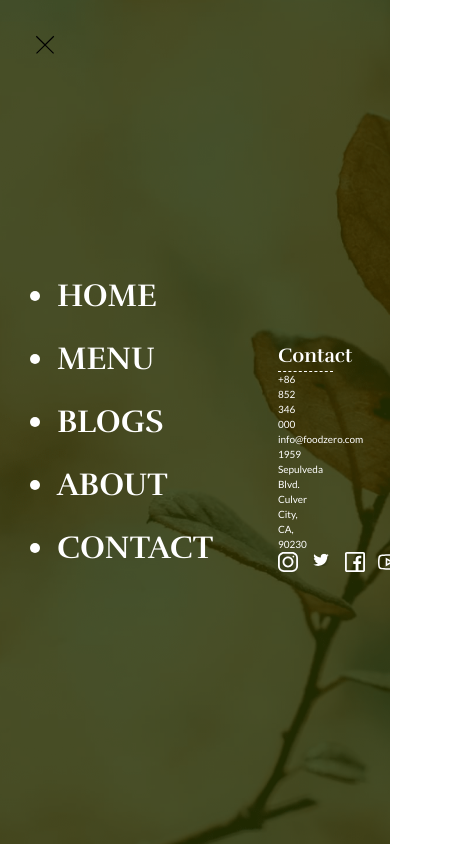
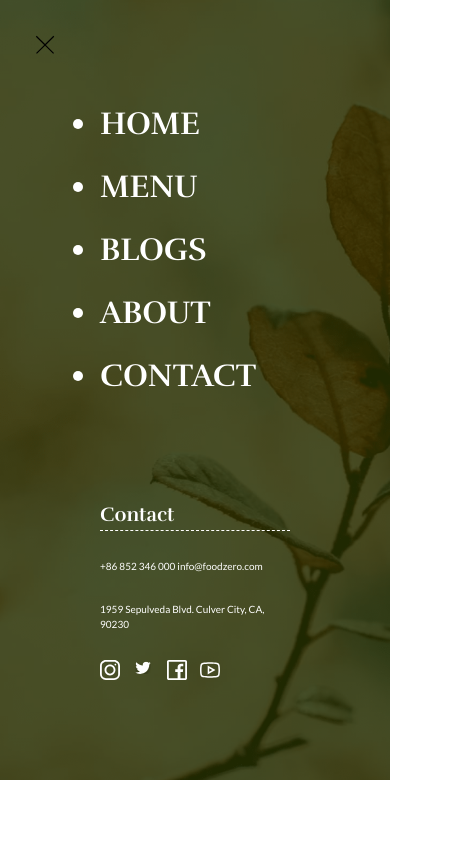
Before and after one commit to CodeDeveloper19/FoodZero-Restuarant-and-Food-Website, a React (Create React App) app: page /contact in a window 390 px wide. Both pictures are taken after a click on the button 75 px from the left and 55 px from the top of the page. Shown: the top 844 px of the page, 460 px wide, since content can reach past the window. Built offline with nearby package versions, Linux system fonts and the light colour scheme.

Commit message:
continued working on the responsiveness especially of the home page

```diff
--- a/public/index.html
+++ b/public/index.html
@@ -13,6 +13,6 @@
   </head>
   <body>
     <noscript>You need to enable JavaScript to run this app.</noscript>
-    <div class="bg-white w-full h-fit flex flex-col items-center" id="root"></div>
+    <div class="bg-white w-full h-fit flex flex-col items-center break-all microPhone:break-normal" id="root"></div>
   </body>
 </html>
--- a/src/components/Aboutpage/aboutpage.js
+++ b/src/components/Aboutpage/aboutpage.js
@@ -1,4 +1,4 @@
-import React, { useState, useEffect, useRef } from 'react';
+import React, { useState, useEffect, useRef, useContext } from 'react';
 import Header from '../header';
 import Footer from '../footer';
 import Employees from './employees';
@@ -17,6 +17,7 @@ import GrilledMeat from '../../images/Aboutpage/grilling_meat.png';
 import SeasonedMeat from '../../images/Aboutpage/seasoned_meat.png';
 import RosemaryRight from '../../images/../images/SeasoningsAndFruits/rosemary_right.svg';
 import RosemaryLeft from '../../images/../images/SeasoningsAndFruits/rosemary_left.svg';
+import { NavigationContext } from '../../App';
 
 const employeesData = [
     {
@@ -39,6 +40,8 @@ export default function Aboutpage(){
     const [play, setPlay] = useState(false);
     const videoPlayer = useRef(null);
 
+    const [[showNavigation]] = useContext(NavigationContext);
+
     useEffect(() => {
         if (play){
             videoPlayer.current.play();
@@ -49,7 +52,7 @@ export default function Aboutpage(){
 
     return(
         <>
-        <header className='relative w-full normal:w-[1349px] h-fit min-h-[657px] flex flex-col pb-[100px]'>
+        <header className='relative w-full normal:w-[1349px] h-fit min-h-[657px] flex flex-col pb-[100px]' style={{display: (showNavigation) ? 'none' : 'flex'}}>
             <Header/>
             <img className='absolute w-full h-full object-cover' src={HeaderImage} alt='image of the interior of a restaurant' aria-hidden='true'/>
             <div className='absolute top-0 bottom-0 my-auto flex flex-col h-fit w-fit z-10 px-[60px] self-end'>
@@ -59,7 +62,7 @@ export default function Aboutpage(){
             </div>
         </header>
         <Navigation/>
-        <main className='overflow-hidden w-full normal:w-[1349px] h-fit flex flex-col pt-[100px]'>
+        <main className='overflow-hidden w-full normal:w-[1349px] h-fit flex flex-col pt-[100px]' style={{display: (showNavigation) ? 'none' : 'flex'}}>
             <section className='relative flex flex-row justify-between items-center w-full h-fit px-[60px] py-[100px]'>
                 <img className='absolute top-0 left-[38%]  w-[200px] h-[170px] object-cover' src={TomatoBlack} alt='illustration of a tomato' aria-hidden='true'/>
                 <div className='w-[40%] h-fit flex flex-col'>
--- a/src/components/Contactpage/contactpage.js
+++ b/src/components/Contactpage/contactpage.js
@@ -1,4 +1,4 @@
-import React from 'react';
+import React, { useContext } from 'react';
 import HeaderImage from '../../images/Contactpage/header_image.png';
 import BlackOrange from '../../images/SeasoningsAndFruits/OrangeBlack.svg';
 import MintBlack from '../../images/SeasoningsAndFruits/MintBlack.svg';
@@ -7,60 +7,63 @@ import RestuarantImage from '../../images/Contactpage/restuarant_image.png';
 import Header from '../header';
 import Footer from '../footer';
 import Navigation from '../Homepage/navigation';
+import { NavigationContext } from '../../App';
 
 export default function Contactpage(){
+    const [[showNavigation]] = useContext(NavigationContext);
+
     return(
         <>
-        <header className='relative w-full normal:w-[1349px] h-fit min-h-[657px] flex flex-col pb-[100px]'>
+        <header className='relative w-full normal:w-[1349px] h-fit min-h-[657px] flex flex-col pb-[100px]' style={{display : (showNavigation) ? 'none' : 'flex'}}>
             <Header/>
             <img className='absolute w-full h-full object-cover' src={HeaderImage} alt='image of a cuisine' aria-hidden='true'/>
-            <div className='absolute top-0 bottom-0 my-auto flex flex-row justify-between items-center z-10 px-[60px] h-fit min-h-[450px] w-full'>
-                <div className='flex flex-col h-fit w-2/5'>
-                    <h1 className='text-white font-rufina font-bold text-xxxxxxxxl h-fit w-[400px]'>Get in Touch</h1>
+            <div className='relative top-0 bottom-0 my-auto flex flex-col justify-between items-center z-10 pt-[50px] minTablet:pt-[150px] pb-[50px] px-[60px] h-fit w-full'>
+                <div className='flex flex-col h-fit w-full minLaptop:w-2/5 self-start'>
+                    <h1 className='text-white font-rufina font-bold text-xxxxxxxxl h-fit w-full minLaptop:w-[400px]'>Get in Touch</h1>
                     <p className='text-white font-rufina font-bold text-xxl'>The freshest ingredients for you every day</p>
                 </div>
-                <div className='flex flex-col h-fit w-2/5 self-end h-fit'>
+                <div className='flex flex-col h-fit w-full smartPhone:w-[250px] minLaptop:w-2/5 self-end h-fit mt-[150px] phone:mt-[70px]'>
                     <div className='w-full flex flex-row justify-between items-center'>
                         <h2 className='font-rufina text-white font-bold text-xxl'>Open Time</h2>
                         <p className='font-lato text-white font-normal text-base'>Sunday - Friday</p>
                     </div>
                     <hr className='text-white border-1 border-dashed w-full my-[20px]'/>
-                    <div className='flex flex-row justify-between h-auto w-full'>
-                        <div className='h-full w-[15%]'>
-                            <h3 className='font-lato font-normal text-white text-base'>Brunch</h3>
-                            <p className='font-lato font-normal text-white text-base'>11:00–12:00</p>
+                    <div className='flex flex-row justify-between h-auto w-full text-base'>
+                        <div className='h-full w-[20%]'>
+                            <h3 className='font-lato font-normal text-white'>Brunch</h3>
+                            <p className='font-lato font-normal text-white'>11:00–12:00</p>
                         </div>
-                        <div className='h-full w-[15%]'>
-                            <h3 className='font-lato font-normal text-white text-base'>Lunch</h3>
-                            <p className='font-lato font-normal text-white text-base'>13:00–17:00</p>
+                        <div className='h-full w-[20%]'>
+                            <h3 className='font-lato font-normal text-white'>Lunch</h3>
+                            <p className='font-lato font-normal text-white'>13:00–17:00</p>
                         </div>
-                        <div className='h-full w-[15%]'>
-                            <h3 className='font-lato font-normal text-white text-base'>Dinner</h3>
-                            <p className='font-lato font-normal text-white text-base'>18:00–20:00</p>
+                        <div className='h-full w-[20%]'>
+                            <h3 className='font-lato font-normal text-white'>Dinner</h3>
+                            <p className='font-lato font-normal text-white'>18:00–20:00</p>
                         </div>
                     </div>
                 </div>
             </div>
         </header>
         <Navigation/>
-        <main className='overflow-hidden w-full normal:w-[1349px] h-fit flex flex-col pt-[100px]'>
+        <main className='overflow-hidden w-full normal:w-[1349px] h-fit flex flex-col pt-[100px]' style={{display : (showNavigation) ? 'none' : 'flex'}}>
             <section className='relative w-full h-fit px-[60px] pt-[100px]'>
-                <img className='absolute w-[220px] h-[200px] object-cover top-[40px] left-[40%]' src={BlackOrange} alt='illustration of a orange in black' aria-hidden='true'/>
-                <div className='relative w-full h-fit z-20 flex flex-row justify-between'>
-                    <img className='w-[45%] h-[450px] object-cover' src={DiningImage} alt='image of a dining table' aria-hidden='true'/>
-                    <div className='h-fit w-[45%] flex justify-center self-end mb-[50px]'>
+                <img className='absolute w-[80px] smartPhone:w-[120px] phone:w-[170px] tablet:w-[220px] h-[75px] smartPhone:h-[110px] phone:h-[150px] tablet:h-[200px] object-cover top-[78px] smartPhone:top-[65px] phone:top-[40px] left-[75%] smartPhone:left-[61%] minTablet:left-[40%]' src={BlackOrange} alt='illustration of a orange in black' aria-hidden='true'/>
+                <div className='relative w-full h-fit z-20 flex flex-col minTablet:flex-row justify-between'>
+                    <img className='w-full smartPhone:w-[80%] minTablet:w-[50%] tablet:w-[45%] h-[180px] smartPhone:h-[200px] phone:h-[300px] tablet:h-[350px] minLaptop:h-[450px] object-cover' src={DiningImage} alt='image of a dining table' aria-hidden='true'/>
+                    <div className='h-fit w-[80%] smartPhone:w-[60%] minTablet:w-[45%] flex justify-center self-end mb-[50px] mt-[100px] minTablet:mt-0'>
                         <p className='font-rufina font-bold text-xxl w-[300px] h-fit'>We can be contacted via email
                         <a className='text-lightgreen' href="mailto: info@foodzero.com"> info@foodzero.com</a> or telephone on
                         <a className='text-lightgreen' href="tel:+86852346000"> +86 852 346 000</a></p>
                     </div>
                 </div>
             </section>
-            <section className='h-fit w-full flex flex-row justify-between items-center px-[60px] my-[150px]'>
-                <div className='h-full w-[45%] flex flex-col'>
+            <section className='h-fit w-full flex flex-col minTablet:flex-row justify-between items-center px-[60px] mt-[100px] minTablet:mt-[150px] mb-[150px]'>
+                <div className='h-full w-full smartPhone:w-[80%] minTablet:w-[45%] tablet:w-[35%] flex flex-col mb-[100px] minTablet:mb-0 self-start minTablet:self-center'>
                     <p className='font-rufina font-bold text-xxl'>We are located in 1959 Sepulveda Blvd. Culver City, CA, 90230</p>
-                    <button className='w-[200px] h-[60px] border-2 font-rufina font-bold text-xxl mt-[50px] hover:bg-lightwhite'>View in maps</button>
+                    <button className='w-[200px] max-w-full h-[60px] border-2 font-rufina font-bold text-xxl mt-[50px] hover:bg-lightwhite'>View in maps</button>
                 </div>
-                <img className='w-[45%] h-[650px] object-cover' src={RestuarantImage} alt='image of the restuarant' aria-hidden='true'/>
+                <img className='w-[90%] phone:w-[70%] minTablet:w-[50%] tablet:w-[45%] h-[400px] phone:h-[500px] tablet:h-[650px] object-cover' src={RestuarantImage} alt='image of the restuarant' aria-hidden='true'/>
             </section>
             <section id='reservation' className='relative h-fit w-full px-[60px] pt-[150px] pb-[100px] bg-lightwhite flex flex-col items-center'>
                 <img className='absolute w-[300px] h-[203px] object-cover top-[60px] left-[270px]' src={MintBlack} alt='illustration of a mint leaf in black' aria-hidden='true'/>
--- a/src/components/Homepage/navigation.js
+++ b/src/components/Homepage/navigation.js
@@ -14,14 +14,14 @@ export default function Navigation(){
 
     return(
         <>
-            <section className='absolute h-screen w-full flex justify-center items-center bottom-0 z-30' style={{display : (showNavigation) ? 'flex' : 'none'}}>
-                <img className='object-cover absolute w-full h-full' src={navigationbg} alt='image of a flower' aria-hidden='true'/>
-                <div className='absolute w-full h-full bg-darkgreen/80'></div>
+            <section className='relative h-fit phone:h-screen w-full flex justify-center items-center bottom-0 z-30' style={{display : (showNavigation) ? 'flex' : 'none'}}>
+                <img className='object-cover absolute w-full h-full top-0' src={navigationbg} alt='image of a flower' aria-hidden='true'/>
+                <div className='absolute w-full h-full bg-darkgreen/80 top-0'></div>
                 <button className='absolute w-[50px] h-[50px] top-[20px] left-[20px]' aria-label='close navigation button' onClick={() => setShowNavigation(false)}>
                     <img className='w-full h-full' src={xicon} alt='image of an x' aria-hidden='true'/>
                 </button>
-                <div className='z-10 h-fit w-[1000px] flex flex-row justify-between mx-[100px]'>
-                    <nav className='w-2/5 h-fit'>
+                <div className='z-10 h-fit w-full phone:w-[1000px] flex flex-col phone:flex-row justify-between px-[100px] py-[100px]'>
+                    <nav className='w-full phone:w-2/5 h-fit mb-[100px] phone:mb-0'>
                         <ul className='list-disc text-white font-rufina font-bold text-xxxxl w-full uppercase h-fit flex flex-col justify-between'>
                             <li className='hover:text-lightgreen'><a href="/">Home</a></li>
                             <li className='hover:text-lightgreen mt-[15px]'><a href="/menu">Menu</a></li>
@@ -35,18 +35,18 @@ export default function Navigation(){
                             <li className='hover:text-lightgreen mt-[15px]'><a href="/contact">Contact</a></li>
                         </ul>
                     </nav>
-                    <div className='w-1/5 h-fit min-h-[180px] self-end flex flex-col justify-between'>
+                    <div className='w-full phone:w-1/5 h-fit min-h-[180px] self-end flex flex-col justify-between'>
                         <div className='w-full h-fit'>
                             <h2 className='font-rufina font-bold text-xxl text-white'>Contact</h2>
                             <hr className='text-white border-dashed w-full'/>
                         </div>
-                        <p className='font-lato text-white font-normal text-xxxsm w-2/5'>+86 852 346 000 info@foodzero.com</p>
-                        <p className='font-lato text-white font-normal text-xxxsm w-3/5'>1959 Sepulveda Blvd. Culver City, CA, 90230</p>
-                        <div className='flex flex-row justify-between h-[20px] w-[120px]'>
+                        <p className='font-lato text-white font-normal text-xxxsm w-full tablet:w-2/5'>+86 852 346 000 info@foodzero.com</p>
+                        <p className='font-lato text-white font-normal text-xxxsm w-full tablet:w-3/5'>1959 Sepulveda Blvd. Culver City, CA, 90230</p>
+                        <div className='flex flex-col microPhone:flex-row justify-between h-[20px] w-full microPhone:w-[120px]'>
                             <a href='https://www.instagram.com/' target='_blank' rel="noopener noreferrer"><img className='w-[20px] h-full' src={instagram} alt="instagram logo"/></a>
-                            <a href='https://www.twitter.com/' target='_blank' rel="noopener noreferrer"><img className='w-[20px] h-full' src={twitter} alt="twitter logo"/></a>
-                            <a href='https://www.facebook.com/' target='_blank' rel="noopener noreferrer"><img className='w-[20px] h-full' src={facebook} alt="facebook logo"/></a>
-                            <a href='https://www.youtube.com/' target='_blank' rel="noopener noreferrer"><img className='w-[20px] h-full' src={youtube} alt="youtube logo"/></a>
+                            <a href='https://www.twitter.com/' target='_blank' rel="noopener noreferrer"><img className='mt-[10px] microPhone:mt-0 w-[20px] h-full' src={twitter} alt="twitter logo"/></a>
+                            <a href='https://www.facebook.com/' target='_blank' rel="noopener noreferrer"><img className='mt-[10px] microPhone:mt-0 w-[20px] h-full' src={facebook} alt="facebook logo"/></a>
+                            <a href='https://www.youtube.com/' target='_blank' rel="noopener noreferrer"><img className='mt-[10px] microPhone:mt-0 w-[20px] h-full' src={youtube} alt="youtube logo"/></a>
                         </div>
                     </div>
                 </div>
--- a/src/components/Homepage/reviewlisting.js
+++ b/src/components/Homepage/reviewlisting.js
@@ -16,7 +16,7 @@ export default function Reviewlisting(props){
             <div className='relative py-[100px] px-[120px] h-full w-screen'>
                 <img className='absolute right-[80px] minTablet:right-[160px] w-[90px] h-[70px] minTablet:w-[170px] minTablet:h-[150px]' src={quote} alt='semi-transparent illustration of a double quotation mark' aria-hidden='true'/>
                 <h2 className='font-rufina font-bold text-xxxl w-full laptop:w-[620px]'>“ Lorem ipsum dolor sit amet, consectetur adipiscing elit. Purus lorem id penatibus imperdiet. Turpis egestas ultricies purus  Lorem ipsum dolor sit amet.</h2>
-                <div className='mt-[50px] w-full h-fit flex flex-col tablet:flex-row'>
+                <div className='mt-[50px] w-full h-fit flex flex-col tablet:flex-row items-center phone:items-start'>
                     <div className='flex flex-col phone:flex-row items-center w-fit tablet:w-2/4 h-fit min-h-[100px]'>
                         <img className='w-[100px] h-full' src={props.reviewerImage} alt="reviewers's image" aria-hidden='true'/>
                         <div className='h-fit flex flex-col ml-0 phone:ml-[20px] mt-[10px] phone:mt-0'>
@@ -24,14 +24,14 @@ export default function Reviewlisting(props){
                             <p className='font-lato font-normal text-xxxsm'>{props.occupation}</p>
                         </div>
                     </div>
-                    <div className='w-fit tablet:w-2/4 h-[100px] flex flex-row items-center tablet:justify-end'>
+                    <div className='w-fit tablet:w-2/4 h-[100px] flex flex-col microPhone:flex-row items-center tablet:justify-end mt-[10px] microPhone:mt-0'>
                         <button
                         onClick={() => {
                             settingPosition();
                         }}>
                             <img className='w-[30px] h-[30px]' src={leftarrowblack} alt="reviewers's image" aria-hidden='true'/>
                         </button>
-                        <p className='mx-[30px] font-rufina font-bold text-xxl'>{props.pageNumber}</p>
+                        <p className='mx-0 microPhone:mx-[20px] smartPhone:mx-[30px] font-rufina font-bold text-xxl'>{props.pageNumber}</p>
                         <button>
                             <img className='w-[30px] h-[30px]' src={rightarrowblack} alt="reviewers's image" aria-hidden='true'/>
                         </button>
--- a/src/components/Menupage/menupage.js
+++ b/src/components/Menupage/menupage.js
@@ -1,4 +1,4 @@
-import React from 'react';
+import React, { useContext } from 'react';
 import Header from '../header';
 import Footer from '../footer';
 import Reservation from '../reservation';
@@ -9,6 +9,7 @@ import Drinks from '../../images/Menupage/drinks_image.png';
 import Starters from '../../images/Menupage/starters_image.png';
 import Mains from '../../images/Menupage/mains_image.png';
 import BlueberryImage from '../../images/SeasoningsAndFruits/BlueberryBlack.svg';
+import { NavigationContext } from '../../App';
 
 const menuCuisineData = [
     {
@@ -56,9 +57,11 @@ const menuCuisineData = [
 ]
 
 export default function Menupage(){
+    const [[showNavigation]] = useContext(NavigationContext);
+
     return(
         <>
-        <header className='relative w-full normal:w-[1349px] h-fit min-h-[657px] flex flex-col pb-[100px]'>
+        <header className='relative w-full normal:w-[1349px] h-fit min-h-[657px] flex flex-col pb-[100px]' style={{display: (showNavigation) ? 'none' : 'flex'}}>
             <Header/>
             <img className='absolute w-full h-full object-cover' src={HeaderImage} alt='image of a cuisine' aria-hidden='true'/>
             <div className='absolute top-0 bottom-0 my-auto flex flex-col h-fit w-fit z-10 px-[60px]'>
@@ -67,7 +70,7 @@ export default function Menupage(){
             </div>
         </header>
         <Navigation/>
-        <main className='relative overflow-hidden w-full normal:w-[1349px] h-fit flex flex-col pt-[80px]'>
+        <main className='relative overflow-hidden w-full normal:w-[1349px] h-fit flex flex-col pt-[80px]' style={{display: (showNavigation) ? 'none' : 'flex'}}>
             <img className='absolute -top-[20px] right-[50px] h-[250px] w-[270px]' src={BlueberryImage} alt='illustration of a blueberry' aria-hidden='true'/>
             {
                 menuCuisineData.map((menuCuisineData) => {
--- a/src/components/Portfoliopage/portfoliopage.js
+++ b/src/components/Portfoliopage/portfoliopage.js
@@ -1,13 +1,16 @@
-import React from "react";
+import React, { useContext } from "react";
 import Header from "../header";
 import Navigation from "../Homepage/navigation";
 import Footer from "../footer";
 import HeaderImage from '../../images/Portfoliopage/header_image.png'
+import { NavigationContext } from "../../App";
 
 export default function Portfoliopage(){
+    const [[showNavigation]] = useContext(NavigationContext);
+
     return (
         <>
-            <header className='relative w-full normal:w-[1349px] h-fit min-h-[657px] flex flex-col pb-[100px]'>
+            <header className='relative w-full normal:w-[1349px] h-fit min-h-[657px] flex flex-col pb-[100px]' style={{display: (showNavigation) ? 'none' : 'flex'}}>
                 <Header/>
                 <img className='absolute w-full h-full object-cover' src={HeaderImage} alt='image of the interior of a restaurant' aria-hidden='true'/>
                 <h1 className='absolute left-0 right-0 top-0 bottom-0 mx-auto my-auto text-white font-rufina font-bold text-xxxxxxxxl h-fit w-fit z-10'>Our Portfolio</h1>
@@ -17,6 +20,9 @@ export default function Portfoliopage(){
                 </div>
             </header>
             <Navigation/>
+            <main style={{display: (showNavigation) ? 'none' : 'flex'}}>
+
+            </main>
             <Footer />
         </>
     )
--- a/src/components/footer.js
+++ b/src/components/footer.js
@@ -25,14 +25,14 @@ export default function Footer(){
                         <h3 className='text-white font-rufina font-bold text-xxl'>Never Miss a Recipe</h3>
                         <form className='flex flex-col minTablet:flex-row justify-between w-full h-fit mt-[35px] mb-[10px]' onSubmit={(e) => {e.preventDefault()}}>
                             <input className='w-full minTablet:w-[55%] bg-darkgreen border border-white outline-none text-white font-lato py-[10px] px-[20px]' type='email' placeholder='Email Address' required></input>
-                            <button className='w-full minTablet:w-[40%] bg-green hover:bg-lightgreen text-white font-rufina text-xxl mt-[20px] minTablet:mt-0' type='submit'>Subscribe</button>
+                            <button className='w-full minTablet:w-[40%] bg-green hover:bg-lightgreen text-white font-rufina text-xxl mt-[20px] minTablet:mt-0 px-[10px]' type='submit'>Subscribe</button>
                         </form>
                         <p className='text-white font-normal font-lato text-sm'>Join our subscribers and get best recipe delivered each week!</p>
                     </div>
                 </div>
                 <div className='w-full h-fit min-h-[100px] px-[60px] flex flex-col minTablet:flex-row justify-between pt-[30px] pb-[30px] minTablet:pb-0'>
                     <p className='font-lato font-normal text-base text-white'>© 2022 Zero Inc. All rights Reserved</p>
-                    <div className='flex flex-row justify-between h-[20px] w-[120px] mr-[50px] mt-[20px] minTablet:mt-0'>
+                    <div className='flex flex-row justify-between h-[20px] w-[70%] microPhone:w-[120px] mr-[50px] mt-[20px] minTablet:mt-0'>
                         <a href='https://www.instagram.com/' target='_blank' rel="noopener noreferrer"><img className='w-[20px] h-full' src={instagram} alt="instagram logo"/></a>
                         <a href='https://www.twitter.com/' target='_blank' rel="noopener noreferrer"><img className='w-[20px] h-full' src={twitter} alt="twitter logo"/></a>
                         <a href='https://www.facebook.com/' target='_blank' rel="noopener noreferrer"><img className='w-[20px] h-full' src={facebook} alt="facebook logo"/></a>
--- a/src/components/header.js
+++ b/src/components/header.js
@@ -8,7 +8,7 @@ export default function Header(){
 
     return(
         <>
-            <div className='w-full h-fit minTablet:h-[90px] pl-[30px] pr-[60px] pt-[30px] flex flex-col minTablet:flex-row justify-between z-10' style={{display: (showNavigation) ? 'none' : 'flex'}}>
+            <div className='w-full h-fit minTablet:h-[90px] pl-[30px] pr-[60px] pt-[30px] flex flex-col minTablet:flex-row justify-between z-10'>
                 <div className='flex flex-row items-center h-full w-fit'>
                     <img className='h-full w-[200px] hidden smartPhone:flex' src={logo} alt="logo of the FoodZero business" aria-hidden='true'/>
                     <button className='w-[50px] h-[50px] ml-[20px] smartPhone:ml-[10px] minTablet:ml-0' onClick={
@@ -21,7 +21,7 @@ export default function Header(){
                 </div>
                 <div className='flex flex-row justify-between items-center w-full microPhone:w-fit tablet:w-[350px] h-[50px] mt-[30px] ml-[30px] minTablet:mt-0 minTablet:ml-0'>
                     <p className='text-white font-inter hidden tablet:flex'>+86 852 346 000</p>
-                    <button className='text-white font-rufina border border-white w-full microPhone:w-[175px] h-full hover:bg-darkwhite'>
+                    <button className='text-white font-rufina border border-white w-full microPhone:w-[175px] h-full hover:bg-darkwhite px-[10px]'>
                         <a href='#reservation'>Reservations</a>
                     </button>
                 </div>
```
Also changed, not shown: src/components/Homepage/homepage.js (+10 -10 lines), src/components/Homepage/postlisting.js (+9 -9 lines).
